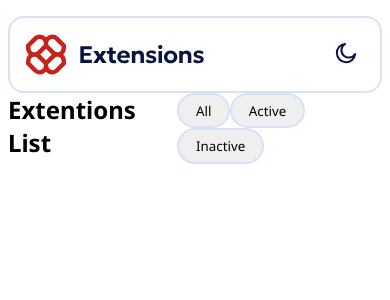
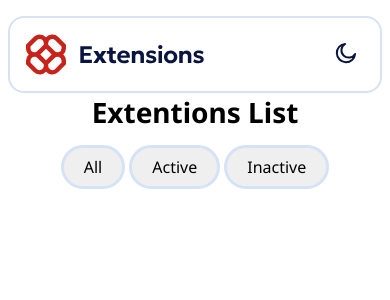
Before and after one commit to SebastianLaka/borwser-extentions-manager-ui-main, a Vue app: page / in a window 390 px wide. Shown: the top 300 px of the page. Built offline with nearby package versions, Linux system fonts and the light colour scheme.

Commit message:
Add media queries for NavApp devices from 600px

```diff
--- a/src/components/NavApp.vue
+++ b/src/components/NavApp.vue
@@ -16,6 +16,12 @@
     .ui-nav{
         display: flex;
         justify-content: space-between;
+        align-items: center;
+        flex-direction: column;
+        &__header{
+            margin-bottom: .5em;
+            font-size: 1.75rem;
+        }
         .ui-nav-button{
             &__all,
             &__active,
@@ -24,8 +30,17 @@
                 border: none;
                 border-radius: 8em;
                 border: .2em solid $neutral-200;
+                font-size: 1rem;
+            }
+            &__active{
+                margin: 0 .25em;
             }
         }
     }
 }
+@media(min-width: 37.5em){
+    .ui-nav{
+        flex-direction: row;
+    }
+}
 </style>
```
